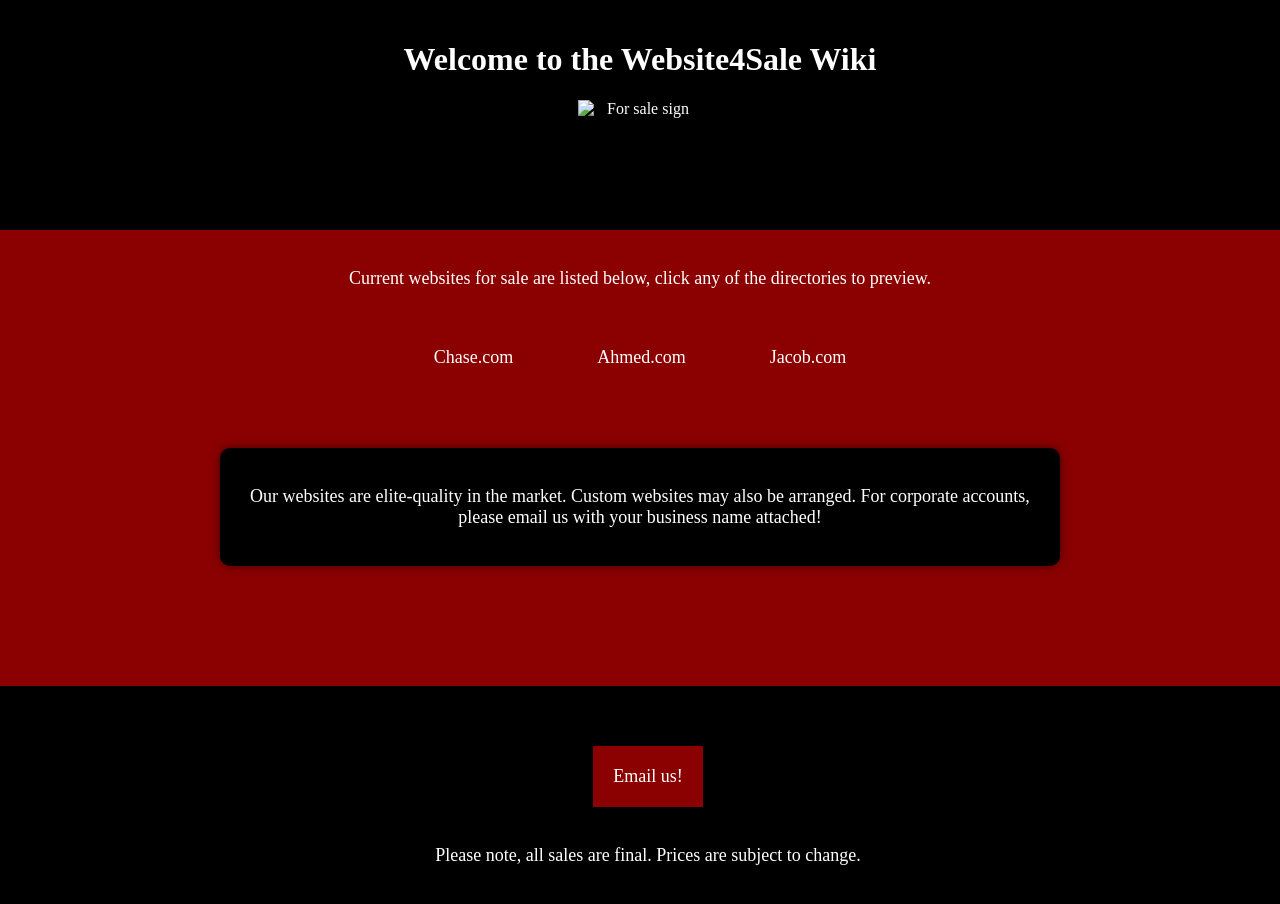
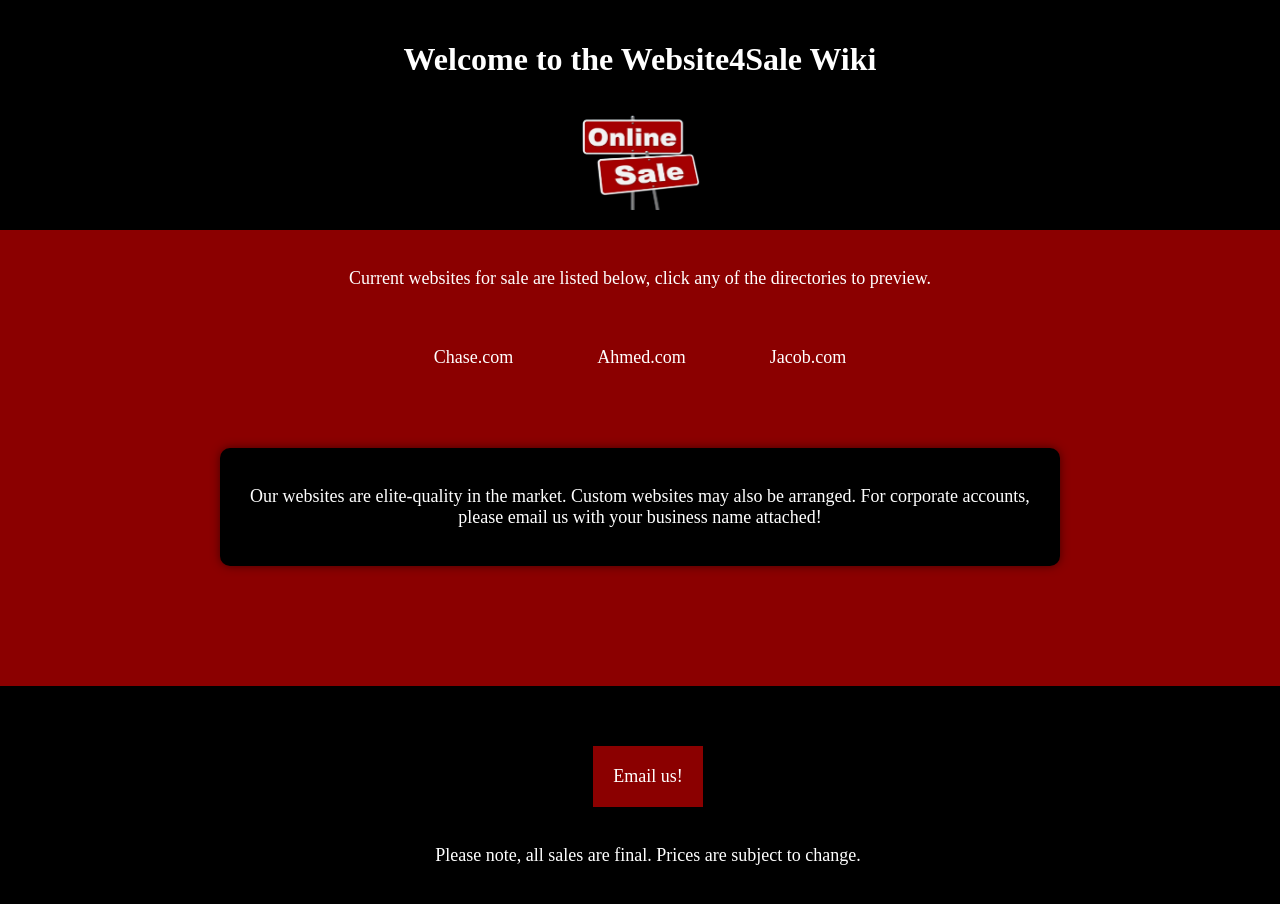
Before and after one commit to Ahmedd7777/Wiki-Assignment, a plain HTML site: page index.html in a window 1280 px wide. Drawn offline with Linux system fonts and the light colour scheme.

Commit message:
Update index.html

```diff
--- a/index.html
+++ b/index.html
@@ -78,7 +78,7 @@
 <body>
     <header>
         <h1>Welcome to the Website4Sale Wiki</h1>
-        <img src="images/online_sale.png" alt="For sale sign">
+        <img src="images/onlinesale.png" alt="For sale sign">
     </header>
     <aside>
         <p>Current websites for sale are listed below, click any of the directories to preview.</p>
```
